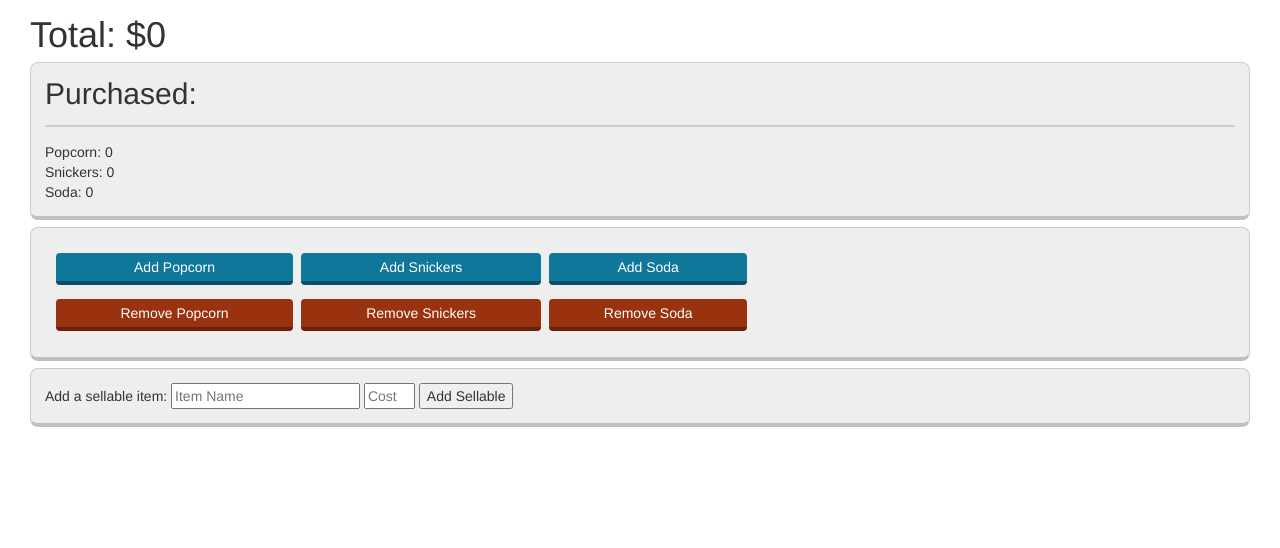
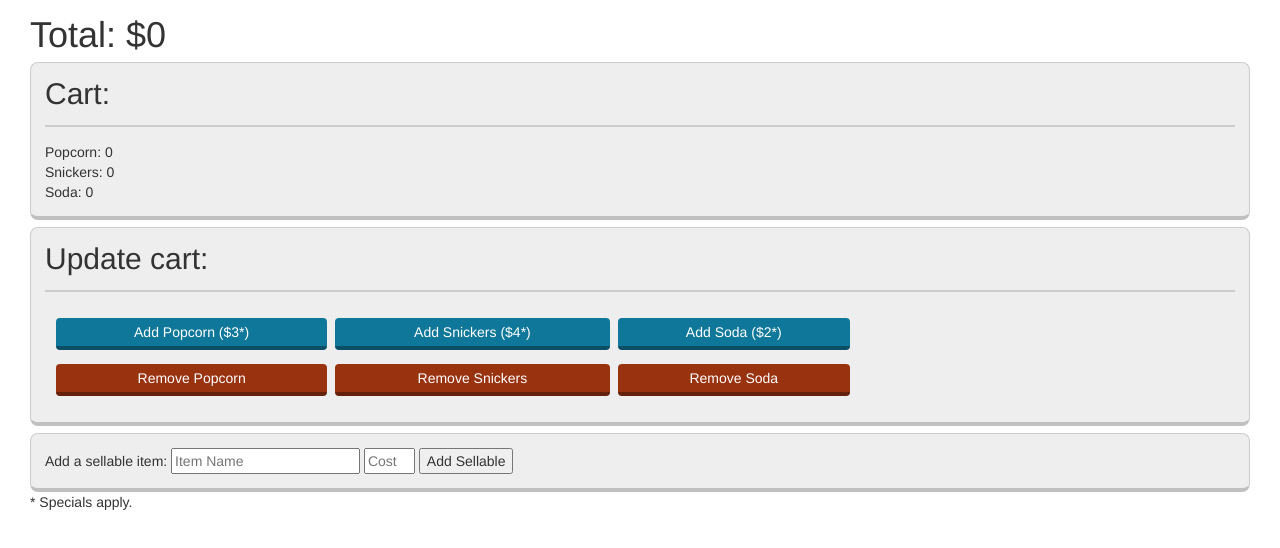
Before and after one commit to alexluecke/movie-theatre-fun, a website: page index.html in a window 1280 px wide. Drawn offline with nearby package versions, Linux system fonts and the light colour scheme.

Commit message:
Item headers did not give clear indication of function. Updated buttons to show values.

```diff
--- a/index.html
+++ b/index.html
@@ -17,16 +17,17 @@
 		</div>
 
 		<div class="section">
-			<h2>Purchased:</h2>
+			<h2>Cart:</h2>
 			<div ng-model="cart" class="shopping-list" ng-repeat="(key, value) in cart">
 				<div>{{ key }}: {{ value }}</div>
 			</div>
 		</div>
 
 		<div class="section">
+			<h2>Update cart:</h2>
 			<div ng-model="sellables" class="sellables-buttons" ng-repeat="item in sellables">
 				<div class="button-wrap">
-					<button class="add" ng-click="addToCart(item.name)">Add {{ item.name }}</button>
+					<button class="add" ng-click="addToCart(item.name)">Add {{ item.name }} (${{ item.cost }}*)</button>
 					<button class="remove" ng-click="removeFromCart(item.name)">Remove {{ item.name }}</button>
 				</div>
 			</div>
@@ -41,6 +42,8 @@
 			</form>
 		</div>
 
+		<div class="clearfix note">* Specials apply.</div>
+
 	</div>
 
 </body>
```
